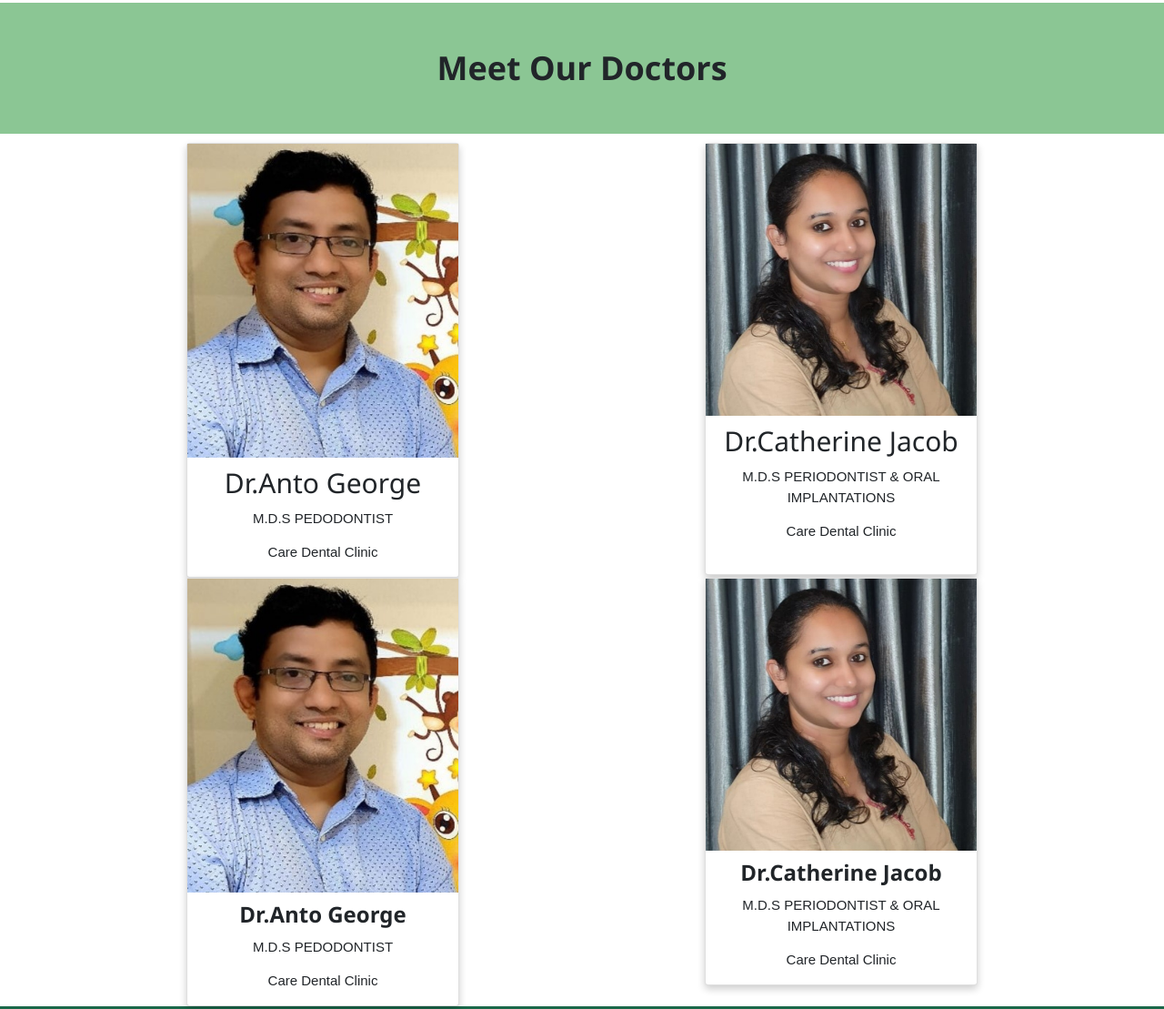
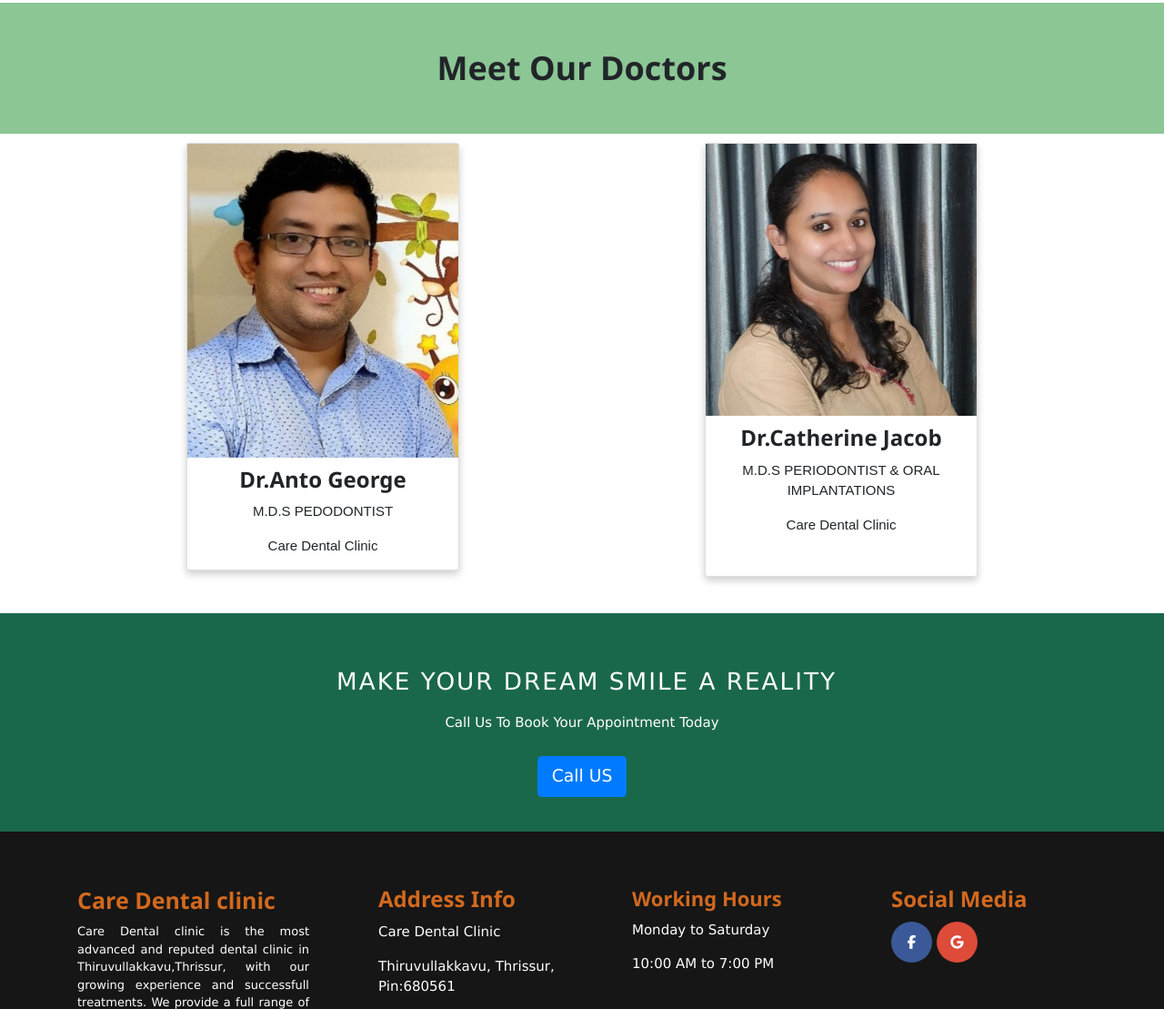
Before and after one commit to vishak369/codeset, a plain HTML site: page index.html in a window 1280 px wide. Shown: the part 3586-4695 px from the top of the page at 91% size. Drawn offline with nearby package versions, Linux system fonts and the light colour scheme.

Commit message:
sunday update5

```diff
--- a/index.html
+++ b/index.html
@@ -323,35 +323,7 @@
 
 <h1 style="background-color:rgb(139, 198, 148) ;text-align: center;font-weight: 650;padding: 50px;">Meet Our Doctors</h1>
 
-<section>
-  <div class="container">
-    <div class="row">
-      <div class="col-md-6" style="">
-        <div class="card">
-          <img src="/images/anto.jpg" alt="Anto" style="width:100%">
-          <h2>Dr.Anto George</h2>
-          <p class="titlec">M.D.S PEDODONTIST</p>
-          <p>Care Dental Clinic</p>
-
-        </div>
-      </div>
-
-      <div class="col-md-6" style="">
-        <div class="card" style="padding-bottom: 20px">
-          <img src="/images/catherine.jpg" alt="Catherine" style="width:100%">
-          <h2>Dr.Catherine Jacob </h2>
-          <p class="titlec">M.D.S PERIODONTIST & ORAL IMPLANTATIONS</p>
-          <p style="">Care Dental Clinic</p>
-
-        </div>
-      </div>
-    </div>
-  </div>
-
-</section>
-
-
-<section>
+<section style="padding-bottom: 40px;">
   <div class="container">
     <div class="row">
       <div class="col-md-6">
@@ -366,7 +338,7 @@
       </div>
 
       <div class="col-md-6">
-        <div class="card">
+        <div style="padding-bottom: 30px;" class="card">
           <img src="images/catherine.jpg" alt="Avatar" style="width:100%">
           <div class="container">
             <h3><b>Dr.Catherine Jacob</b></h3>
```
